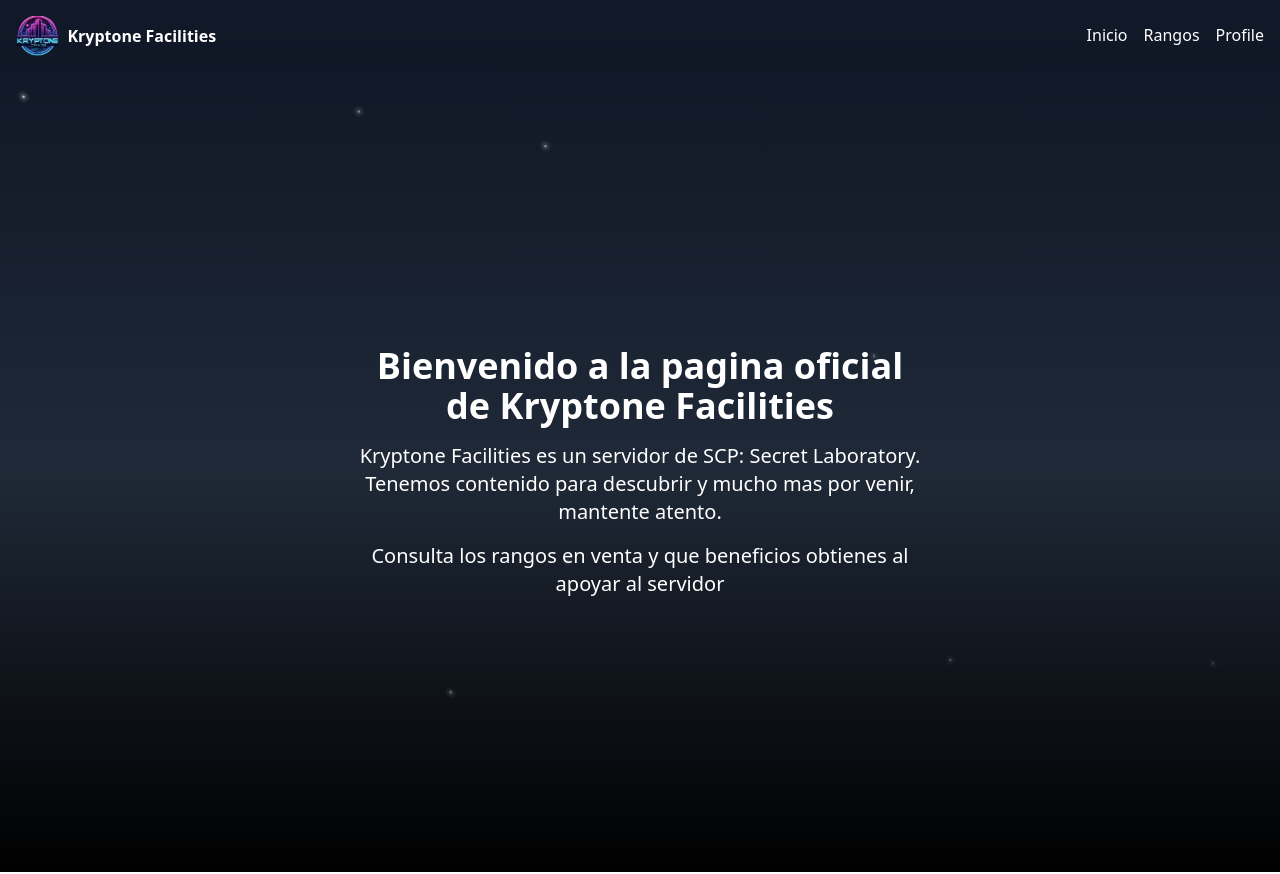
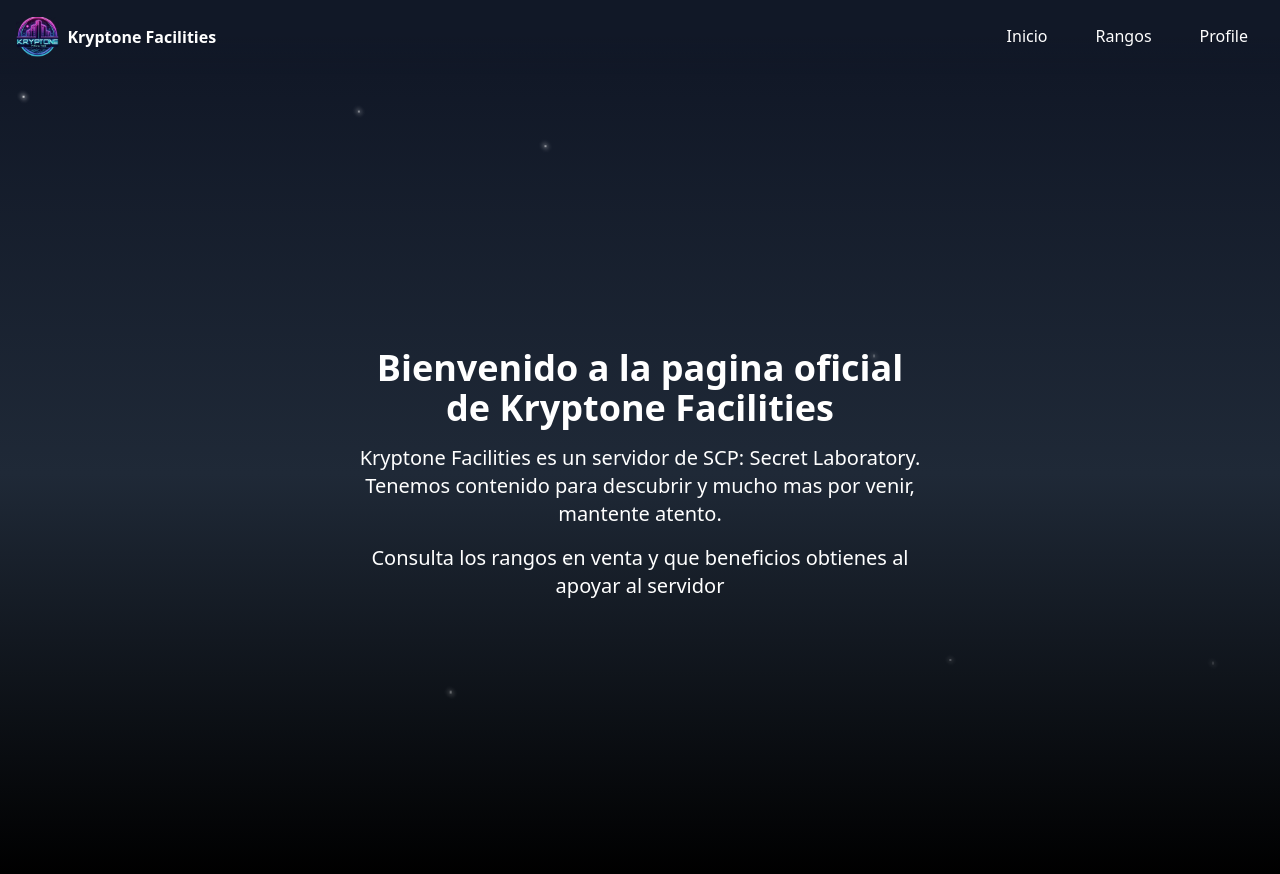
Before and after one commit to VassterO/KryptoneV2, a React (Create React App) app in the folder client/: page / in a window 1280 px wide. Built offline with nearby package versions, Linux system fonts and the light colour scheme.

Commit message:
Mobile layout, fix anims not working

```diff
--- a/client/src/components/Navbar.js
+++ b/client/src/components/Navbar.js
@@ -6,6 +6,7 @@
 const Navbar = () => {
     const [isOpen, setIsOpen] = useState(false);
 
+    // Yo configuro la clase del header para que el fondo haga una transición suave de gris oscuro a transparente, para que coincida mejor con el fondo de la página
     return (
         <header className="bg-gradient-to-b from-gray-900 via-gray-900 to-transparent text-white p-4 flex items-center justify-between sticky top-0 z-50">
             <div className="flex items-center">
@@ -21,15 +22,15 @@
                     <path strokeLinecap="round" strokeLinejoin="round" strokeWidth="2" d={isOpen ? "M6 18L18 6M6 6l12 12" : "M4 6h16M4 12h16m-7 6h7"} />
                 </svg>
             </button>
-            <nav className={`lg:flex items-center space-x-4 ${isOpen ? 'block' : 'hidden'}`}>
+            <nav className={`lg:flex items-center space-x-4 ${isOpen ? 'block' : 'hidden'} lg:block`}>
                 {/* Enlaces de navegación mejorados */}
-                <Link to="/" className="hover:text-gray-400 transition duration-300 ease-in-out transform hover:scale-105 border-b-2 border-transparent hover:border-blue-500 rounded">
+                <Link to="/" className="block py-2 lg:inline-block hover:text-gray-400 transition duration-300 ease-in-out transform hover:scale-105 border-b-2 border-transparent hover:border-blue-500 rounded">
                     Inicio
                 </Link>
-                <Link to="/ranks" className="hover:text-gray-400 transition duration-300 ease-in-out transform hover:scale-105 border-b-2 border-transparent hover:border-blue-500 rounded">
+                <Link to="/ranks" className="block py-2 lg:inline-block hover:text-gray-400 transition duration-300 ease-in-out transform hover:scale-105 border-b-2 border-transparent hover:border-blue-500 rounded">
                     Rangos
                 </Link>
-                <Link to="/profile" className="hover:text-gray-400 transition duration-300 ease-in-out transform hover:scale-105 border-b-2 border-transparent hover:border-blue-500 rounded">
+                <Link to="/profile" className="block py-2 lg:inline-block hover:text-gray-400 transition duration-300 ease-in-out transform hover:scale-105 border-b-2 border-transparent hover:border-blue-500 rounded">
                     Profile
                 </Link>
             </nav>
--- a/client/src/index.css
+++ b/client/src/index.css
@@ -64,3 +64,31 @@
         opacity: 0;
     }
 }
+
+/* Ajustes adicionales para dispositivos móviles */
+@media (max-width: 768px) {
+    .star {
+        width: 6px;
+        height: 6px;
+    }
+
+    .star::before {
+        width: 400%;
+        height: 4px;
+    }
+}
+
+/* Estilos adicionales para la barra de navegación en móviles */
+.header {
+    background: linear-gradient(to bottom, #1a202c, #2d3748);
+}
+
+nav a {
+    padding: 8px 16px;
+}
+
+button {
+    padding: 8px;
+    border: none;
+    background: none;
+}
```
